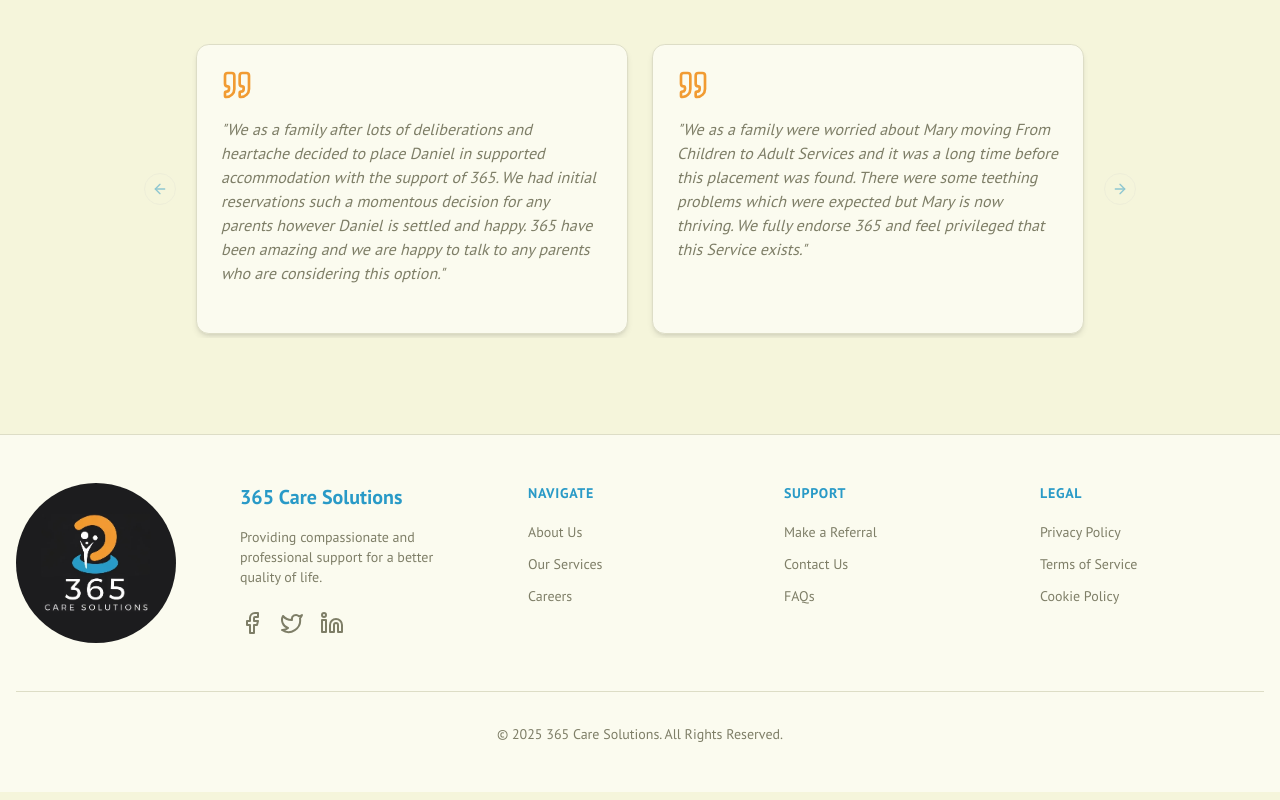
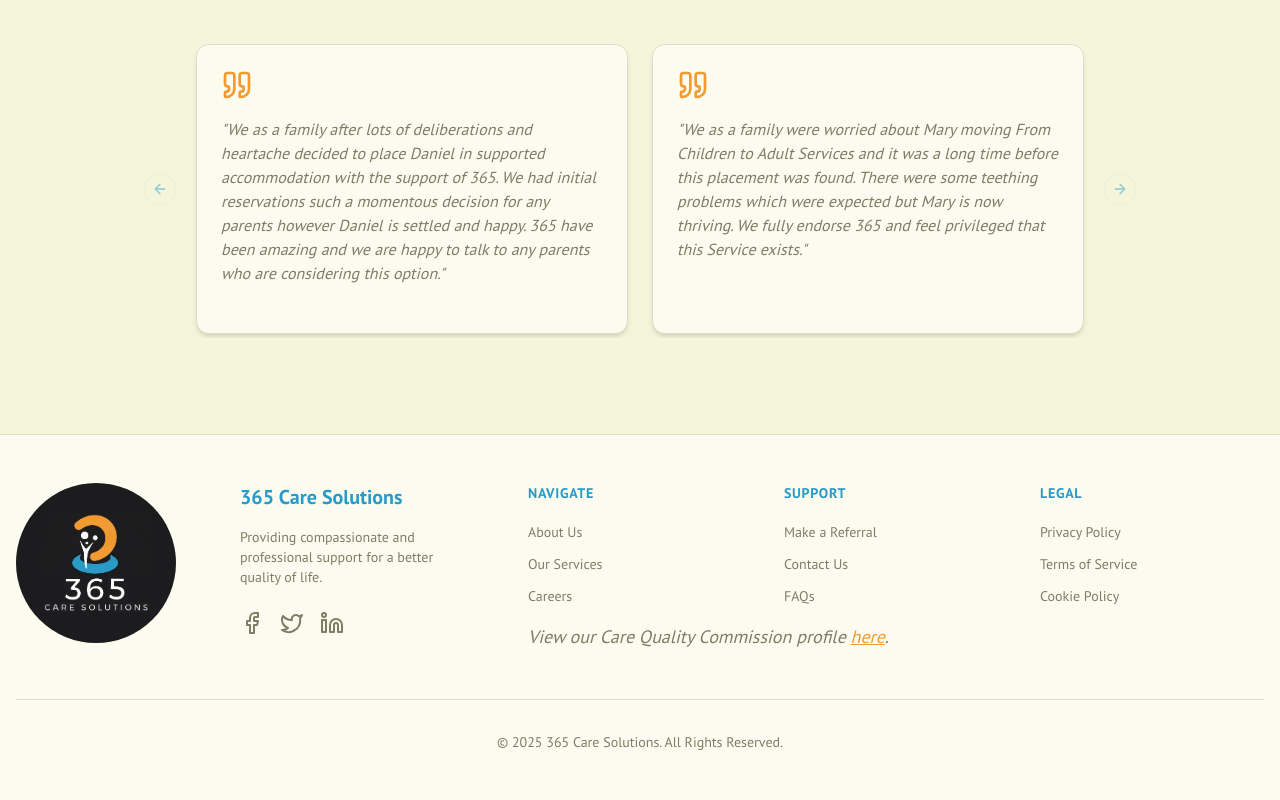
Before and after one commit to chrisbee2812/365caresol, a Next.js app: page / in a window 1280 px wide. Shown: the part 2746-3546 px from the top of the page. Built offline with nearby package versions, Linux system fonts and the light colour scheme.

Commit message:
added cqc link to footer

```diff
--- a/src/components/layout/footer.tsx
+++ b/src/components/layout/footer.tsx
@@ -37,6 +37,7 @@ export default function Footer() {
             </div>
           </div>
 
+          <div className='md:col-span-3'>
             <div className="md:col-span-3 grid grid-cols-2 md:grid-cols-3 gap-8">
               <div>
                 <h3 className="font-semibold tracking-wider uppercase text-sm">Navigate</h3>
@@ -63,6 +64,12 @@ export default function Footer() {
                 </ul>
               </div>
             </div>
+            <div>
+              <p className="text-muted-foreground text-lg italic mt-4">
+                View our Care Quality Commission profile <Link href="https://www.cqc.org.uk/location/1-11210283645" target="_blank" className="text-primary underline">here</Link>.
+              </p>
+            </div>
+          </div>
         </div>
 
         <div className="mt-12 border-t pt-8 text-center text-sm text-muted-foreground">
```
Lines whose indentation alone changed are shown as unchanged.
